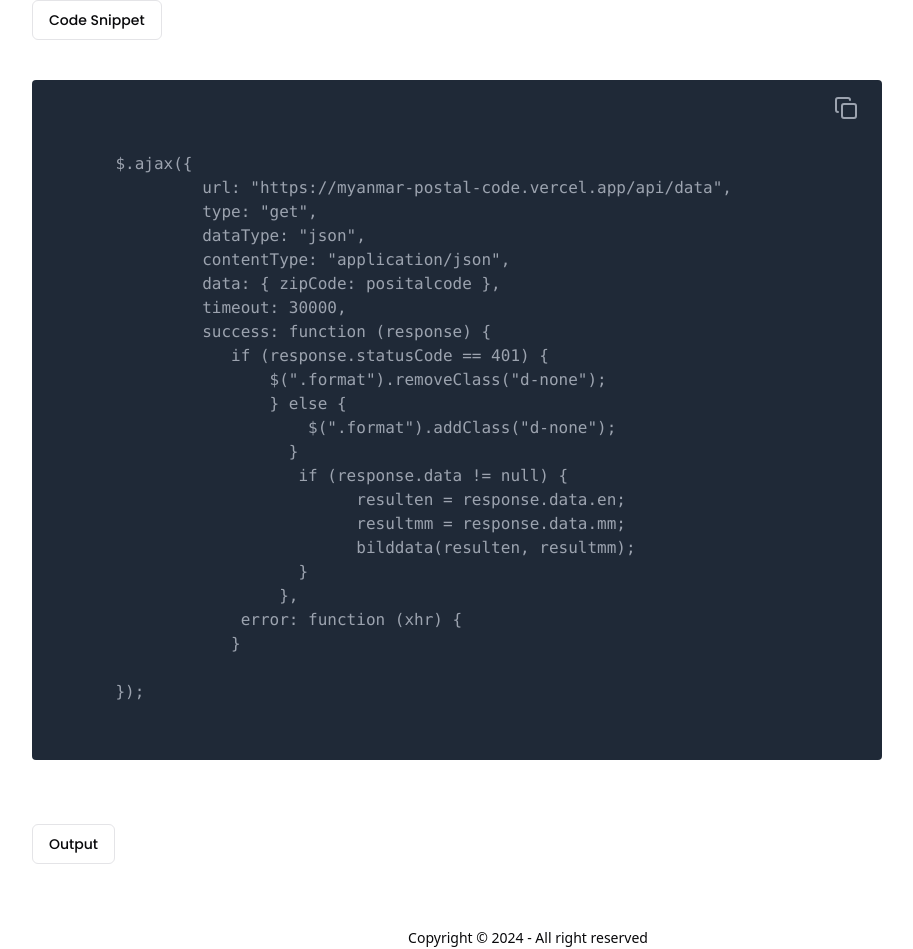
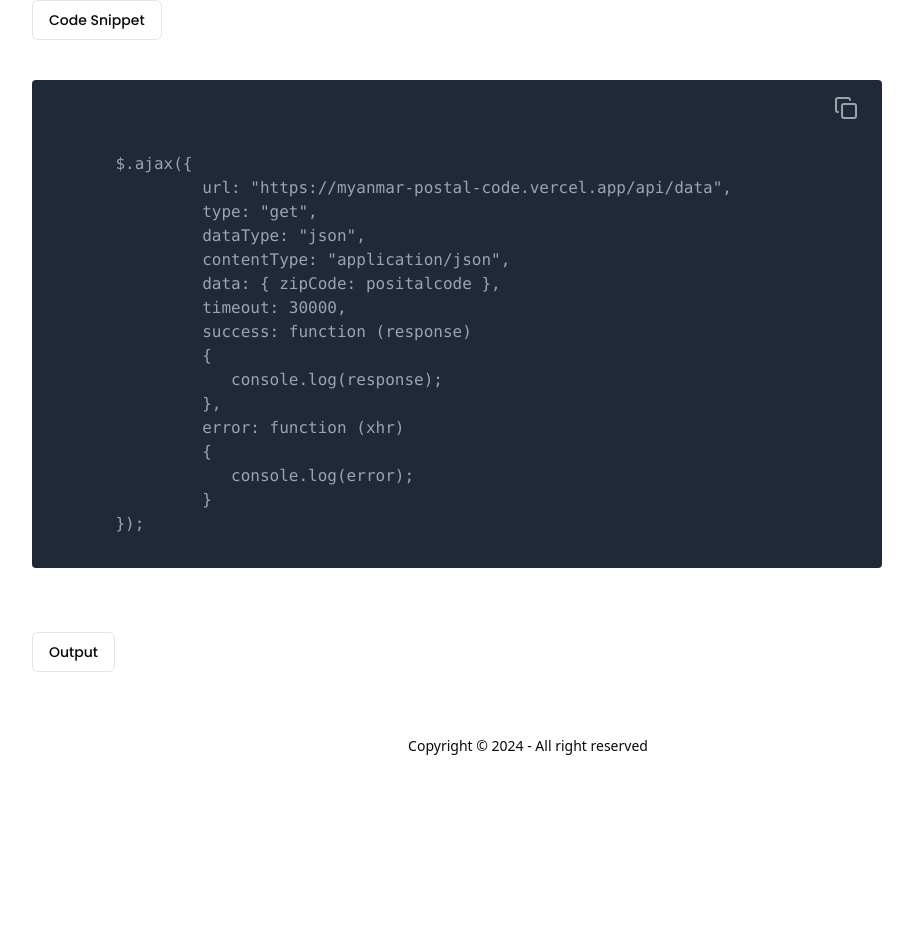
Before and after one commit to nainglinthant111/Postal-Code-Myanmar-org, a Next.js app: page /docs in a window 1280 px wide. Shown: the part 2275-3224 px from the top of the page, without its empty margins (112-1025 px from the left). After the commit the page ends 3039 px from the top, so only its background shows below. Built offline with nearby package versions, Linux system fonts and the light colour scheme.

Commit message:
fix:cut ajaxSnippet unnecessary code

```diff
--- a/src/app/components/_usage.tsx
+++ b/src/app/components/_usage.tsx
@@ -46,23 +46,15 @@ const _Usage = () => {
                 contentType: "application/json",
                 data: { zipCode: positalcode },
                 timeout: 30000,
-                success: function (response) {
-                   if (response.statusCode == 401) {
-                       $(".format").removeClass("d-none");
-                       } else {
-                           $(".format").addClass("d-none");
-                         }
-                          if (response.data != null) {
-                                resulten = response.data.en;
-                                resultmm = response.data.mm;
-                                bilddata(resulten, resultmm);
-                          }
-                        },
-                    error: function (xhr) {
-                   }
-
+                success: function (response)
+                {
+                   console.log(response);
+                },
+                error: function (xhr)
+                {
+                   console.log(error);
+                }
        });
-
        `
 
     const jsSnippet = `
```
